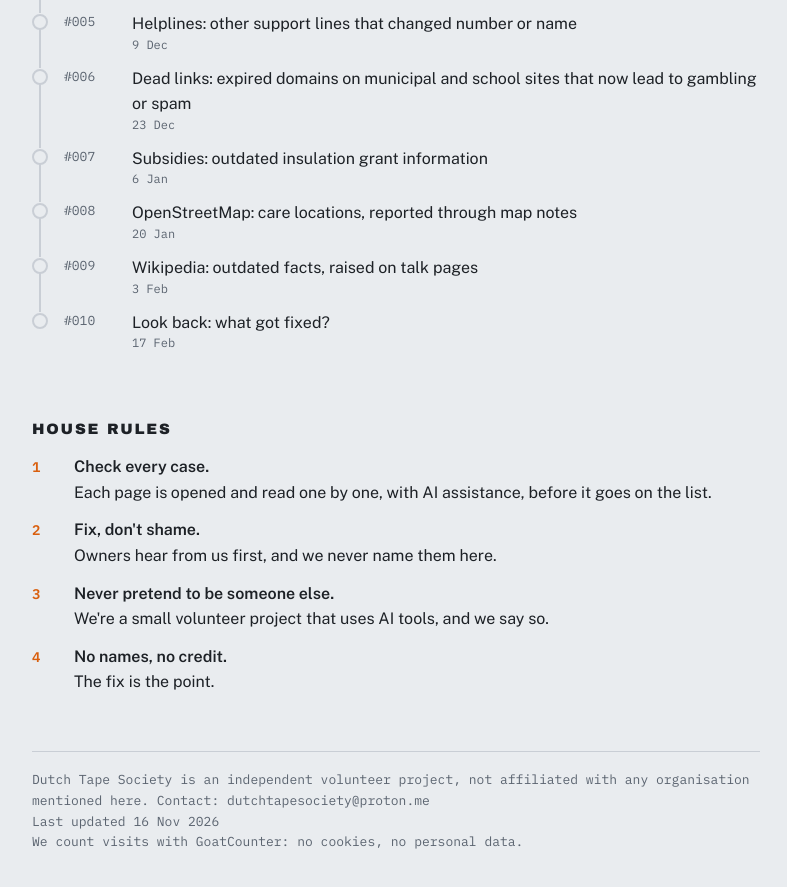
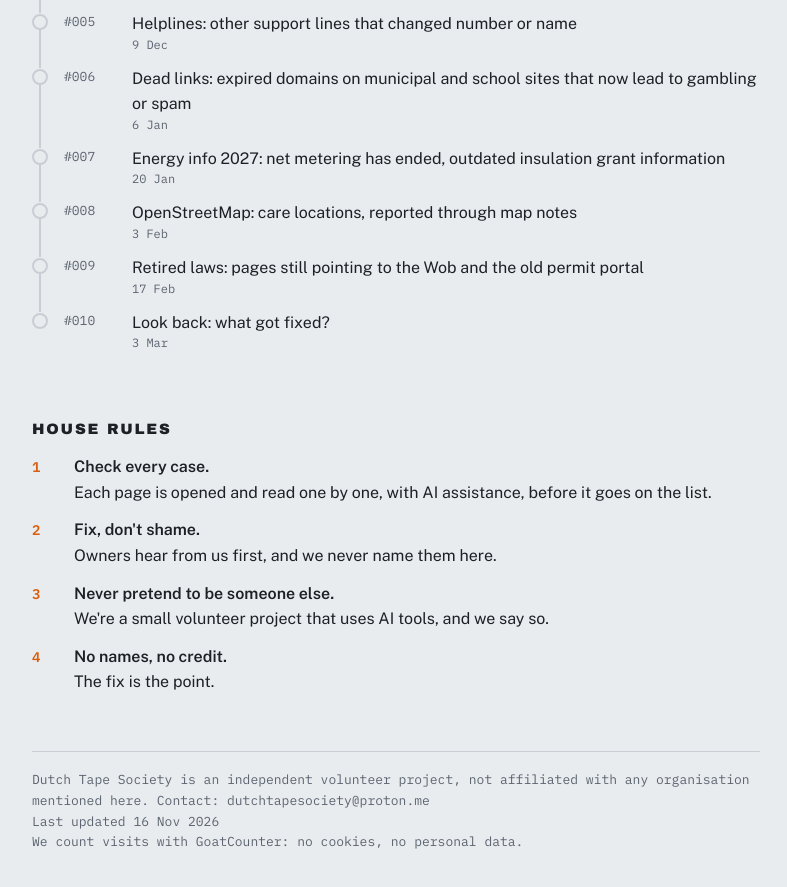
Before and after one commit to dutchtapesociety/dutchtapesociety.github.io, a plain HTML site: page index.html in a window 1280 px wide. Shown: the part 3441-4328 px from the top of the page, without its empty margins (244-1031 px from the left). Drawn offline with nearby package versions, Linux system fonts and the light colour scheme.

Commit message:
Timeline: no fix over Christmas, energy info 2027, retired laws replace Wikipedia

```diff
--- a/index.html
+++ b/index.html
@@ -203,11 +203,11 @@ a { color: var(--accent); }
       <li class="run"><span class="dot"></span><span class="num">#001</span><span class="t">The wrong number<small>following up</small></span></li>
       <li><span class="dot"></span><span class="num">#004</span><span>Fireworks: pages still showing the old rules after the national consumer fireworks ban<small>25 Nov</small></span></li>
       <li><span class="dot"></span><span class="num">#005</span><span>Helplines: other support lines that changed number or name<small>9 Dec</small></span></li>
-      <li><span class="dot"></span><span class="num">#006</span><span>Dead links: expired domains on municipal and school sites that now lead to gambling or spam<small>23 Dec</small></span></li>
-      <li><span class="dot"></span><span class="num">#007</span><span>Subsidies: outdated insulation grant information<small>6 Jan</small></span></li>
-      <li><span class="dot"></span><span class="num">#008</span><span>OpenStreetMap: care locations, reported through map notes<small>20 Jan</small></span></li>
-      <li><span class="dot"></span><span class="num">#009</span><span>Wikipedia: outdated facts, raised on talk pages<small>3 Feb</small></span></li>
-      <li><span class="dot"></span><span class="num">#010</span><span>Look back: what got fixed?<small>17 Feb</small></span></li>
+      <li><span class="dot"></span><span class="num">#006</span><span>Dead links: expired domains on municipal and school sites that now lead to gambling or spam<small>6 Jan</small></span></li>
+      <li><span class="dot"></span><span class="num">#007</span><span>Energy info 2027: net metering has ended, outdated insulation grant information<small>20 Jan</small></span></li>
+      <li><span class="dot"></span><span class="num">#008</span><span>OpenStreetMap: care locations, reported through map notes<small>3 Feb</small></span></li>
+      <li><span class="dot"></span><span class="num">#009</span><span>Retired laws: pages still pointing to the Wob and the old permit portal<small>17 Feb</small></span></li>
+      <li><span class="dot"></span><span class="num">#010</span><span>Look back: what got fixed?<small>3 Mar</small></span></li>
     </ol>
   </section>
 
```
